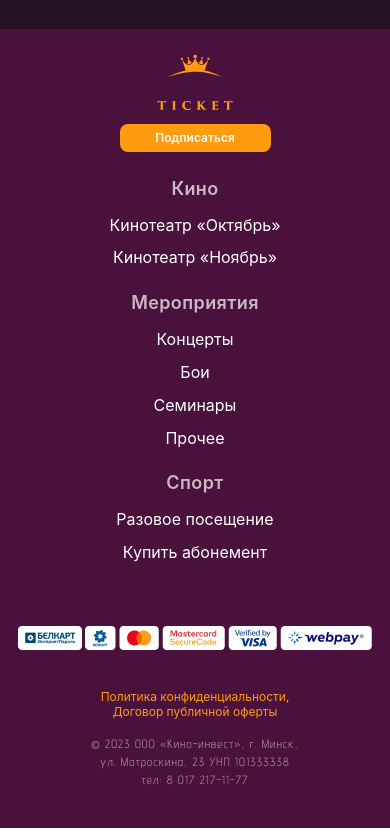
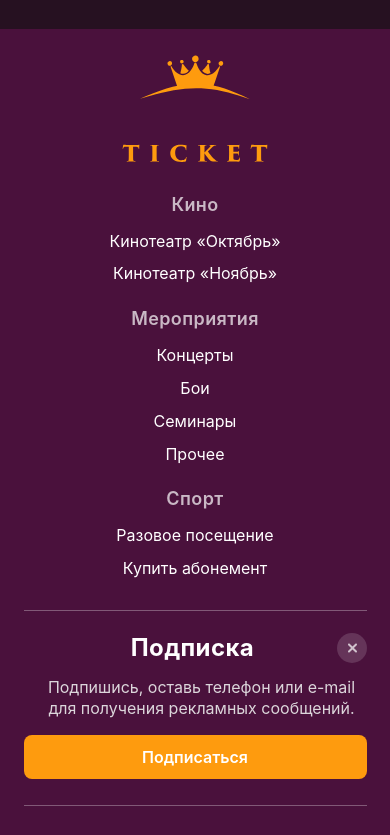
Before and after one commit to IgorNasevich/Cinema, a plain HTML site: page index.html in a window 390 px wide. Shown: the part 2700-3535 px from the top of the page. Drawn offline with Linux system fonts and the light colour scheme; a web font is replaced by a local one.

Commit message:
feat: done

```diff
--- a/script.js
+++ b/script.js
@@ -3,6 +3,12 @@ let card6 = document.getElementById("6-card");
 
 let horizDev1 = document.getElementById("hd1");
 let horizDev2 = document.getElementById("hd2");
+
+let newElem = document.createElement("div");
+
+
+let subBut = document.querySelector(".buy-button_subscribe");
+let footerText = document.querySelector(".logo-and-button__text");
 
 
 const PCScreen = 0;
@@ -42,6 +48,40 @@ function updateLayout(){
     }
 }
 
+function setPCLayout () {
+    //return HorDevs
+        document.getElementById("film-info-items").after(horizDev1);
+        document.getElementById("actors").after(horizDev2);
+    //return image
+    document.getElementById("main-image").setAttribute("src", "assets/images/main-image.png" );
+    //return button
+    let button1 = document.querySelectorAll(".buy-button")[0];
+    document.querySelectorAll(".buy-button")[0].remove();
+    document.querySelectorAll(".current-film-image")[0].after(button1);
+    //return film name
+    document.querySelectorAll(".film-name")[0].innerText = "Элвис";
+    //return 2 last cards
+    document.getElementById("4-card").after(card5);
+    document.getElementById("5-card").after(card6);
+    //return card pictures
+    document.getElementById("1-card").firstElementChild.setAttribute("src", "assets/images/1-card.png");
+    document.getElementById("2-card").firstElementChild.setAttribute("src", "assets/images/2-card.png");
+    document.getElementById("3-card").firstElementChild.setAttribute("src", "assets/images/3-card.png");
+    document.getElementById("4-card").firstElementChild.setAttribute("src", "assets/images/4-card.png");
+    //return cards names
+    document.querySelectorAll(".film-info__name")[0].innerText = "Меган";
+    document.querySelectorAll(".film-info__name")[1].innerText = "Быстрее пули";
+    document.querySelectorAll(".film-info__name")[2].innerText = "Земун";
+    document.querySelectorAll(".film-info__name")[3].innerText = "Элвис";
+
+    //footer
+    subBut.remove();
+    footerText.remove();
+    document.querySelector(".footer-logo").after(footerText);
+    document.querySelector(".logo-and-button__text").after(subBut);
+    newElem.remove();
+}
+
 function setTabletLayout () {
 
     //change image
@@ -75,35 +115,13 @@ function setTabletLayout () {
     document.getElementById("film-info-items").after(horizDev1);
     document.getElementById("actors").after(horizDev2);
 
+    //footer
+    subBut.remove();
+    footerText.remove();
+    document.querySelector(".footer-logo").after(footerText);
+    document.querySelector(".logo-and-button__text").after(subBut);
+    newElem.remove()
 
-
-}
-
-    function setPCLayout () {
-    //return HorDevs
-        document.getElementById("film-info-items").after(horizDev1);
-        document.getElementById("actors").after(horizDev2);
-    //return image
-    document.getElementById("main-image").setAttribute("src", "assets/images/main-image.png" );
-    //return button
-    let button1 = document.querySelectorAll(".buy-button")[0];
-    document.querySelectorAll(".buy-button")[0].remove();
-    document.querySelectorAll(".current-film-image")[0].after(button1);
-    //return film name
-    document.querySelectorAll(".film-name")[0].innerText = "Элвис";
-    //return 2 last cards
-    document.getElementById("4-card").after(card5);
-    document.getElementById("5-card").after(card6);
-    //return card pictures
-    document.getElementById("1-card").firstElementChild.setAttribute("src", "assets/images/1-card.png");
-    document.getElementById("2-card").firstElementChild.setAttribute("src", "assets/images/2-card.png");
-    document.getElementById("3-card").firstElementChild.setAttribute("src", "assets/images/3-card.png");
-    document.getElementById("4-card").firstElementChild.setAttribute("src", "assets/images/4-card.png");
-    //return cards names
-    document.querySelectorAll(".film-info__name")[0].innerText = "Меган";
-    document.querySelectorAll(".film-info__name")[1].innerText = "Быстрее пули";
-    document.querySelectorAll(".film-info__name")[2].innerText = "Земун";
-    document.querySelectorAll(".film-info__name")[3].innerText = "Элвис";
 }
 
 
@@ -128,8 +146,16 @@ function setMobileLayout () {
     document.querySelectorAll(".film-info__name")[1].innerText = "Мой домашний крокодил";
     document.querySelectorAll(".film-info__name")[2].innerText = "Амстердам";
     document.querySelectorAll(".film-info__name")[3].innerText = "Знакомство родителей";
-    //add 6 horDevs
 
+
+    //replace footer button and text
+
+    subBut.remove();
+    footerText.remove();
+    document.querySelector(".payment-methods").before(subBut);
+    document.querySelector(".topics").after(footerText);
+
+    //add 8 horDevs
     horizDev1.removeAttribute('id');
     horizDev2.removeAttribute('id');
     document.getElementById("1-card").after(horizDev1);
@@ -138,6 +164,13 @@ function setMobileLayout () {
     document.getElementById("4-card").after(horizDev1.cloneNode(true));
     document.getElementById("5-card").after(horizDev1.cloneNode(true));
     document.getElementById("6-card").after(horizDev1.cloneNode(true));
+    document.querySelector(".topics").after(horizDev1.cloneNode(true));
+    document.querySelector(".payment-methods").before(horizDev1.cloneNode(true));
+
+    //footer subscription and cross-button
+    newElem.setAttribute('class', 'subs');
+    newElem.innerHTML = '<p class="subs__subs-text">Подписка</p><button class="subs__subs-button"><svg xmlns="http://www.w3.org/2000/svg" width="30" height="30" viewBox="0 0 30 30" fill="none"><rect width="30" height="30" rx="15" fill="white" fill-opacity="0.15"/><path opacity="0.7" fill-rule="evenodd" clip-rule="evenodd" d="M11.2428 10.7572C10.8523 11.1477 10.8523 11.7809 11.2428 12.1714L14.0712 14.9998L11.2426 17.8284C10.8521 18.2189 10.8521 18.8521 11.2426 19.2426C11.6332 19.6332 12.2663 19.6332 12.6568 19.2426L15.4854 16.414L18.3139 19.2425C18.7044 19.633 19.3376 19.633 19.7281 19.2425C20.1186 18.852 20.1186 18.2188 19.7281 17.8283L16.8996 14.9998L19.7279 12.1716C20.1184 11.781 20.1184 11.1479 19.7279 10.7573C19.3374 10.3668 18.7042 10.3668 18.3137 10.7573L15.4854 13.5856L12.657 10.7572C12.2665 10.3667 11.6333 10.3667 11.2428 10.7572Z" fill="white"/></svg></button>'
+    document.querySelector(".logo-and-button__text").before(newElem);
 }
 
 
--- a/style.scss
+++ b/style.scss
@@ -969,12 +969,13 @@ body {
         align-items: center;
 
         img{
+            width: 178px;
+            height: 108px;
             margin-left:0px;
+            margin-bottom: 32px;
         }
     }
-    .logo-and-button__text{
-        display: none;
-    }
+
 
     .cinema{
         padding: 0;
@@ -1003,18 +1004,21 @@ body {
     }
 
     .buy-button_subscribe{
-        width: 151px;
-        height: 28px;
-        margin-top: 14px;
-        font-size: 12px;
+        width: 343px;
+        height: 44px;
+        margin-top: 16px;
+        font-size: 16px;
         font-weight: 600;
     }
 
 
     .logo-and-button__text{
+        text-align: center;
         margin-top:14px;
-        width: 190px;
+        width: 316px;
         margin-bottom: 0;
+        padding: 0 20px;
+        font-size: 16px;
     }
 
     .group-list-item{
@@ -1037,4 +1041,27 @@ body {
         width: 210px;
         margin-bottom: 39px;
     }
+
+    .subs{
+        display: flex;
+        align-items: center;
+        flex-direction: row-reverse;
+        justify-content: space-between;
+        margin-top: 22px;
+    }
+
+    .subs__subs-button{
+        border:0;
+        background: transparent;
+        height: 30px;
+    }
+
+    .subs__subs-text{
+        margin-left: 44px;
+        width: 250px;
+        text-align: center;
+        @include fontType;
+        font-size: 24px;
+        font-weight: 700;
+    }
 }
```
Also changed, not shown: assets/images/cross-but.svg (added), style.css, 1 other file.
